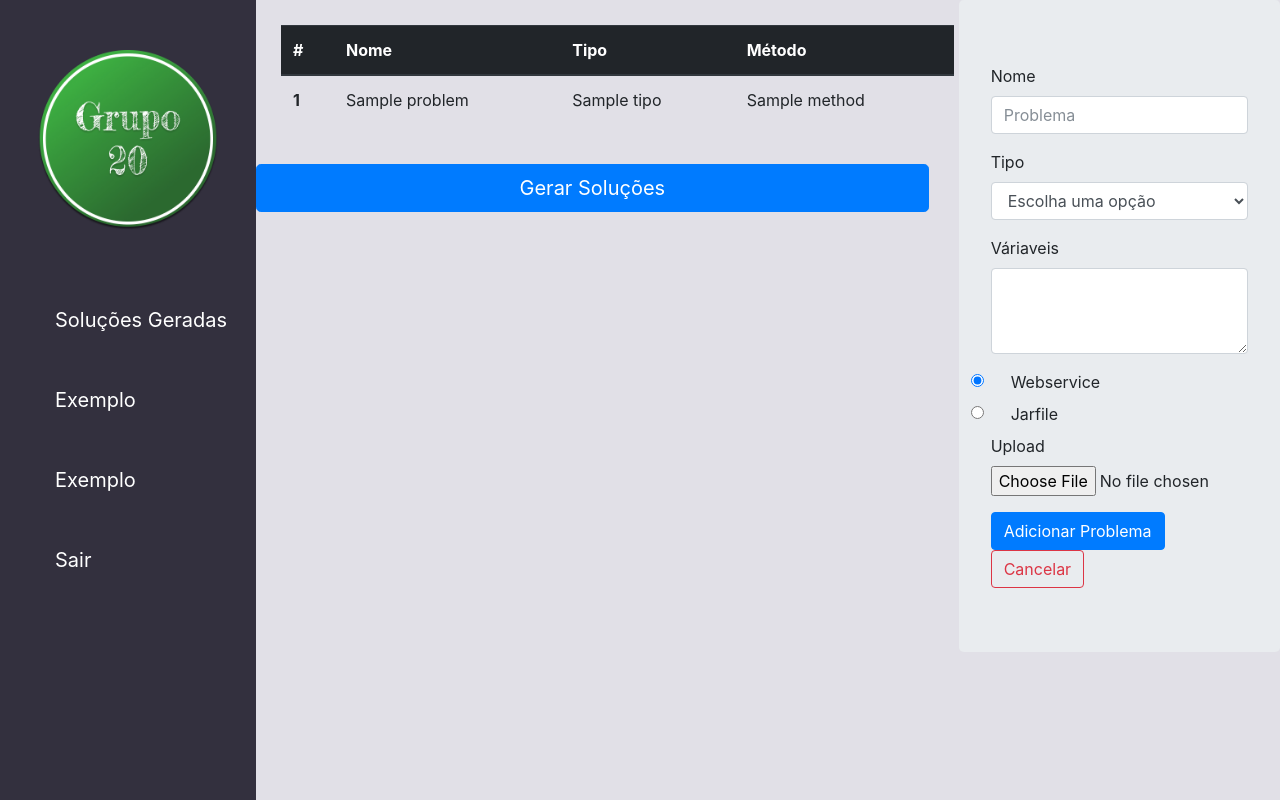
After one commit to tmnf/DigitalConsulting, a Django app: template templates/purchase.html in a window 1280 px wide. The commit adds this page. Run offline with Django 3.2, Linux system fonts and the light colour scheme; the template is opened without the code that fills it: most values are stand-ins (such as "Sample title", 1, 10 or a date in 2020); some libraries are stand-ins or nearby versions.

Commit message:
Changes to results.html , urls.py , views.py and added purchase.html

```diff
--- a/DigitalPlatform/urls.py
+++ b/DigitalPlatform/urls.py
@@ -4,5 +4,6 @@ from . import views
 urlpatterns = [
     path('', views.index, name='index'),
     path('results/', views.show_results, name='show_results'),
+    path('purchase/', views.show_purchase, name='show_purchase'),
     path('solutions/<str:problem>/<int:num_variables>/<str:final>/', views.solution_rest_api, name='solutions_api'),
 ]
--- /dev/null
+++ b/templates/purchase.html
@@ -0,0 +1,82 @@
+{% extends "default_page.html" %}
+{% load static %}
+
+{% block content %}
+    <main>
+        <div class="row">
+            <div class="col-8">
+                <table class="table table-hover">
+                    <thead class="thead-dark">
+                    <tr>
+                        <th scope="col">#</th>
+                        <th scope="col">Nome</th>
+                        <th scope="col">Tipo</th>
+                        <th scope="col">Método</th>
+                    </tr>
+                    </thead>
+                    <tbody>
+                    {% for problem in problems %}
+                        <tr>
+                            <th>{{ forloop.counter }}</th>
+                            <td>{{ problem.nome }}</td>
+                            <td>{{ problem.tipo }}</td>
+                            <td>{{ problem.method }}</td>
+                        </tr>
+                    {% endfor %}
+                    </tbody>
+                </table>
+                <br>
+
+                <form action="{% url 'show_results' %}" method="post">
+                    {% csrf_token %}
+                    <button type="submit" class="btn btn-primary btn-lg btn-block">Gerar Soluções</button>
+                </form>
+            </div>
+
+            <div class="col-4">
+                <div class="jumbotron">
+                    <form action="{% url 'index' %}" method="post">
+                        {% csrf_token %}
+                        <div class="form-group">
+                            <label for="nome">Nome</label>
+                            <input type="text" class="form-control" name="nome" placeholder="Problema">
+                        </div>
+                        <div class="form-group">
+                            <label for="tipo">Tipo</label>
+                            <select class="form-control" name="tipo">
+                                <option>Escolha uma opção</option>
+                                <option>Integer</option>
+                                <option>Boolean</option>
+                                <option>Double</option>
+                            </select>
+                        </div>
+                        <div class="form-group">
+                            <label for="variaveis">Váriaveis</label>
+                            <textarea class="form-control" id="variaveis" name="variables" rows="3"></textarea>
+                        </div>
+                        <div class="form-check">
+                            <input class="form-check-input" type="radio" name="webService" id="webService"
+                                   value="opcao1" checked>
+                            <label class="form-check-label" for="webService">
+                                Webservice
+                            </label>
+                        </div>
+                        <div class="form-check">
+                            <input class="form-check-input" type="radio" name="Jarfile" id="Jarfile" value="opcao2">
+                            <label class="form-check-label" for="Jarfile">
+                                Jarfile
+                            </label>
+                        </div>
+                        <div class="form-group">
+                            <label for="upload_Arquivo">Upload</label>
+                            <input type="file" class="form-control-file" id="upload_Arquivo" name="file">
+                        </div>
+
+                        <button type="submit" onclick="addProblem()" class="btn btn-primary">Adicionar Problema</button>
+                        <button type="submit" class="btn btn-outline-danger">Cancelar</button>
+                    </form>
+                </div>
+            </div>
+        </div>
+    </main>
+{% endblock content %}
```
Also changed, not shown: DigitalPlatform/views.py (+10 -0 lines), templates/results.html (+46 -0 lines).
